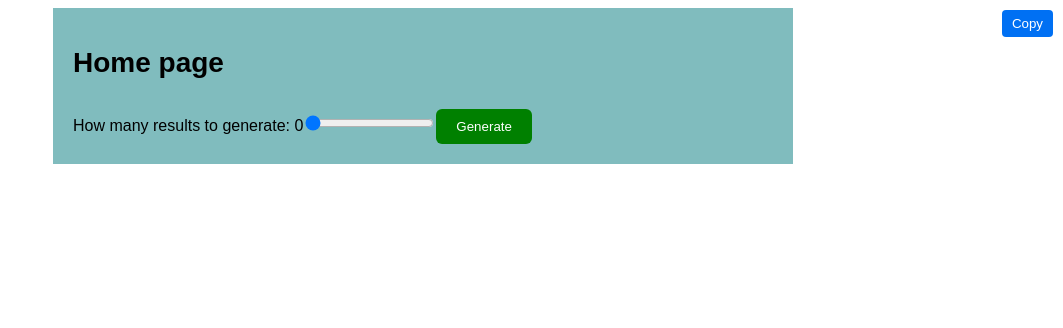
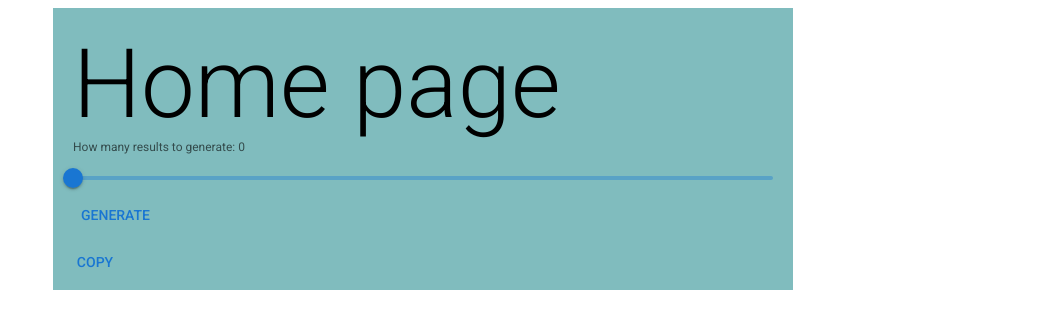
Before and after one commit to Tomikander/App_for_children, a Next.js app: page / in a window 1280 px wide. Shown: the top 328 px of the page, without its empty margins (217-1280 px from the left). Built offline with nearby package versions, Linux system fonts and the light colour scheme.

Commit message:
feat/changed_the_html_tags_to_mui

```diff
--- a/app/page.tsx
+++ b/app/page.tsx
@@ -3,6 +3,12 @@
 import { useRef, useState } from "react";
 import styles from "@/app/styles/home.module.scss";
 import { useResultsStore } from "@/app/lib/resultsStore";
+import Box from "@mui/material/Box";
+import Typography from "@mui/material/Typography";
+import Button from "@mui/material/Button";
+import Slider from "@mui/material/Slider";
+import { InputLabel } from "@mui/material";
+
 
 export default function Home() {
   const [results, setResults] = useState<string[]>([]);
@@ -26,38 +32,40 @@ const copyToClipboard = () => {
   }
 };
 
-  const handleResultsAmountChange = (e: React.ChangeEvent<HTMLInputElement>) => {
-  setResultsAmountToGenerate(Number(e.target.value));
-  };
+const handleSliderChange = (_event: Event, value: number | number[]) => {
+  if (typeof value === "number") {
+    setResultsAmountToGenerate(value);
+  }
+};
 
   return (
-    <div className={styles.container}>
-      <h1 className={styles.title}>Home page</h1>
-      <label htmlFor="range">
+    <Box className={styles.container}>
+      <Typography variant="h1" className={styles.title}>Home page</Typography>
+      <InputLabel shrink htmlFor="range">
         How many results to generate: {resultsAmountToGenerate}
-      </label>
-      <input
-        type="range"
+      </InputLabel>
+      <Slider
         id="range"
         min={1}
         max={500}
         value={resultsAmountToGenerate}
-        onChange={handleResultsAmountChange}
+        onChange={handleSliderChange}
+          valueLabelDisplay="auto"
       />
-      <button className={styles.buttonGenerate} onClick={generateResults}>
+      <Button className={styles.buttonGenerate} onClick={generateResults}>
         Generate
-      </button>
-      <div ref={resultsRef}>
+      </Button>
+      <Box ref={resultsRef}>
         {results.map((text, i) => (
-          <p key={i}>{text}</p>
+          <Typography key={i}>{text}</Typography>
         ))}
-      </div>
-        <button
+      </Box>
+        <Button
           className={styles.buttonCopy}
           onClick={() => copyToClipboard()}
         >
           Copy
-        </button>
-    </div>
+        </Button>
+    </Box>
  )
 };
```
